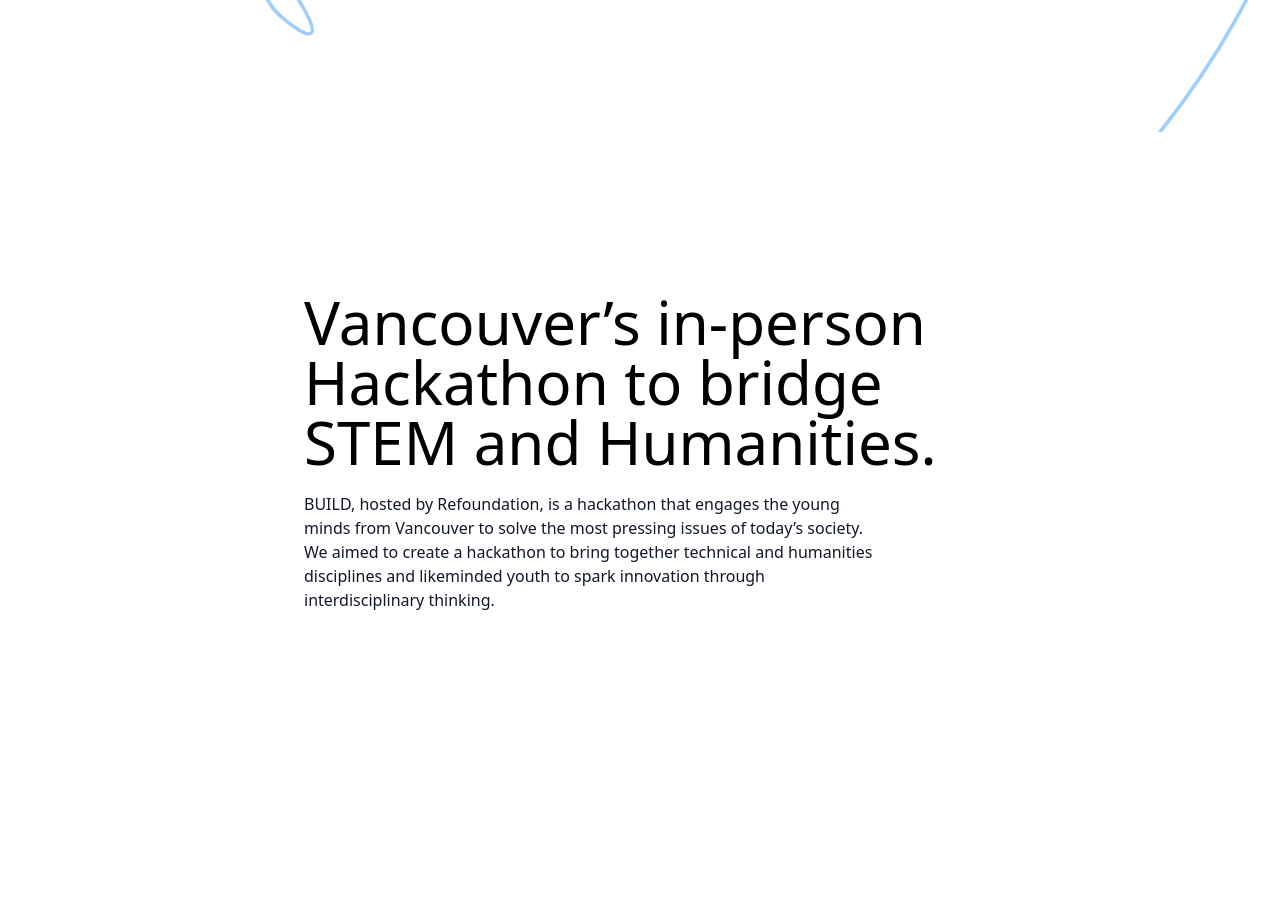
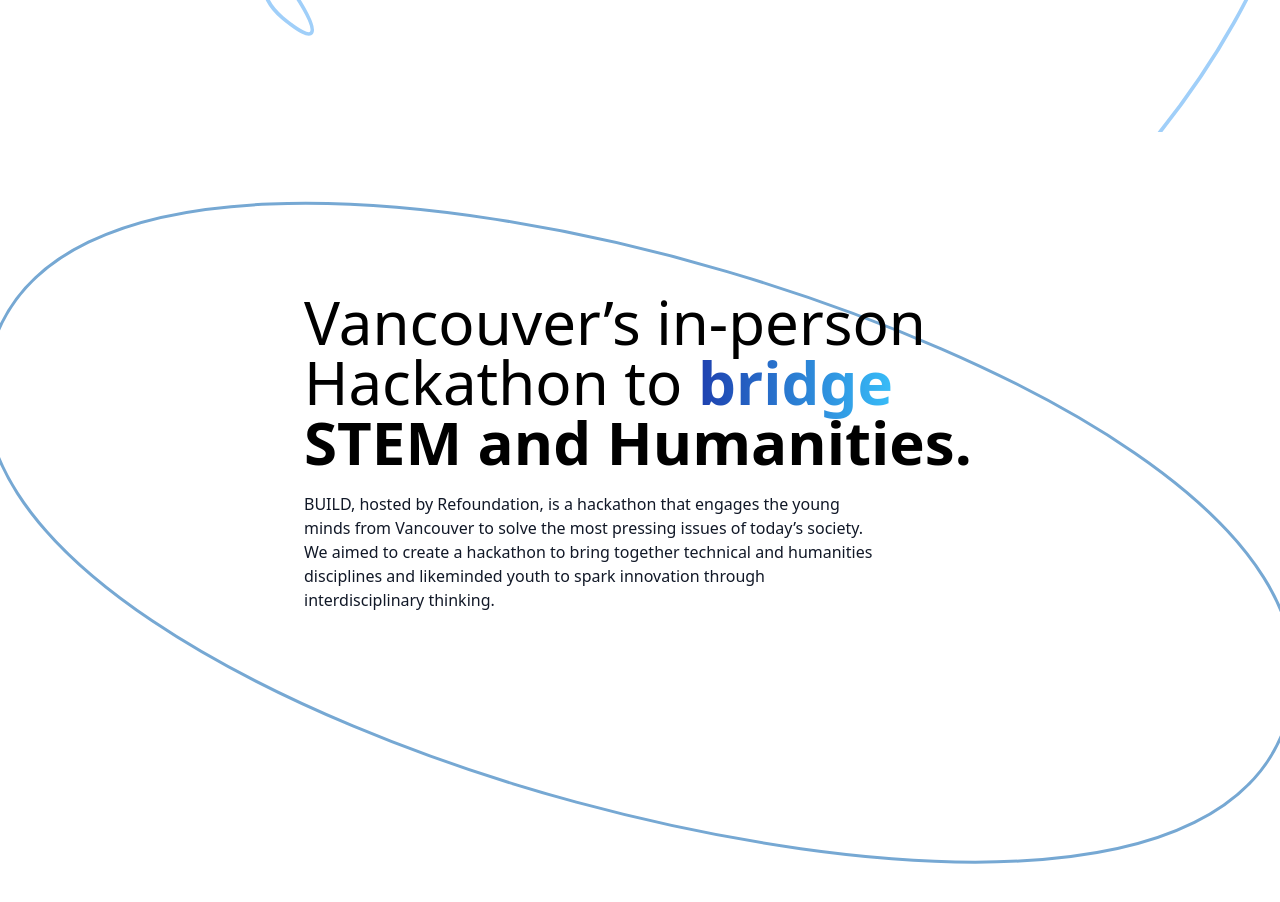
Before and after one commit to jerryq0101/BUILD-23-website, a Next.js app in the folder src/: page / in a window 1280 px wide. Shown: the part 740-1642 px from the top of the page. Built offline with nearby package versions, Linux system fonts and the light colour scheme.

Commit message:
bridge section

```diff
--- a/src/pages/index.js
+++ b/src/pages/index.js
@@ -23,10 +23,16 @@
           </div>
         </div>
       </div>
-      <div className="flex items-center justify-center h-screen pb-40">
+      <div className="flex items-center justify-center h-screen pb-40 bg-[url('/bg2.svg')] bg-no-repeat bg-center">
         <div className="">
-          <p className="text-6xl max-w-2xl">
-            Vancouver’s in-person Hackathon to bridge STEM and Humanities.
+          <div className="text-6xl max-w-2xl block">
+            Vancouver’s in-person Hackathon to{" "}
+            <span className="font-bold text-transparent bg-clip-text transition-colors bg-gradient-to-r from-blue-800 to-sky-400">
+              bridge
+            </span>
+          </div>
+          <p className="text-6xl max-w-2xl font-semibold">
+            STEM and Humanities.
           </p>
           <p className="text-gray-900 block pt-5 max-w-xl">
             BUILD, hosted by Refoundation, is a hackathon that engages the young
```
Also changed, not shown: src/public/bg2.svg (added).
